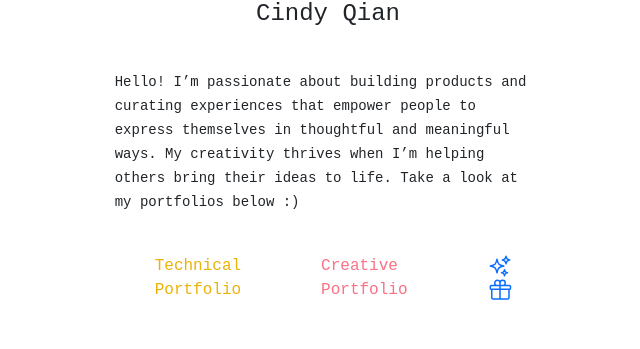
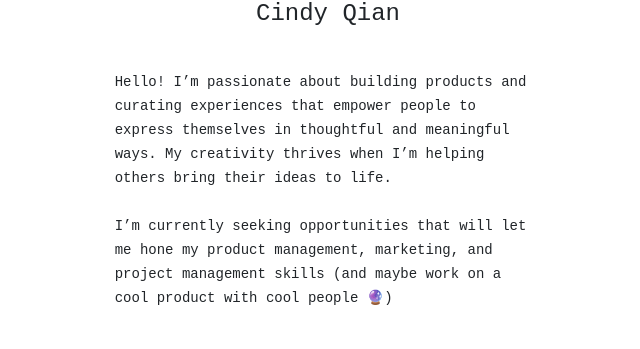
Before and after one commit to cindyqian/cindyqsite, a React (Create React App) app: page / in a window 1280 px wide. Shown: the part 358-707 px from the top of the page, without its empty margins (312-952 px from the left). Built offline with nearby package versions, Linux system fonts and the light colour scheme.

Commit message:
changed bio

```diff
--- a/src/components/HomePage.js
+++ b/src/components/HomePage.js
@@ -50,7 +50,10 @@ function HomePage() {
           <p className="text-sm text-left geist-mono inline">
             Hello! I’m passionate about building products and curating experiences that empower people
             to express themselves in thoughtful and meaningful ways. My creativity thrives
-            when I’m helping others bring their ideas to life. Take a look at my portfolios below :)
+            when I’m helping others bring their ideas to life.
+            <br></br><br></br>
+            I’m currently seeking opportunities
+            that will let me hone my product management, marketing, and project management skills (and maybe work on a cool product with cool people &#128302;)
 
           </p>
           <br></br><br></br>
```
